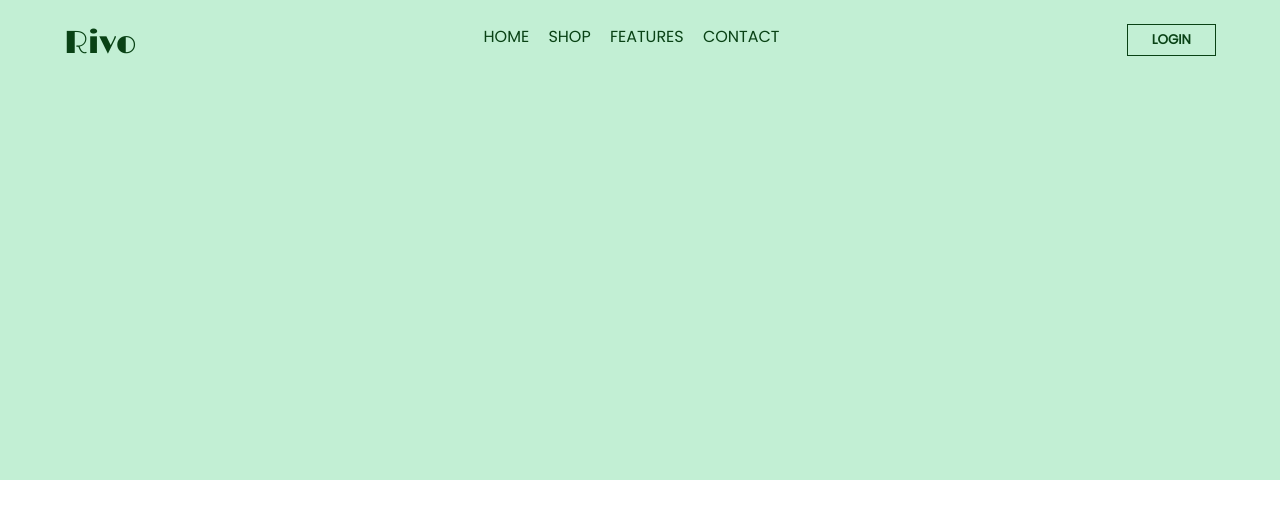
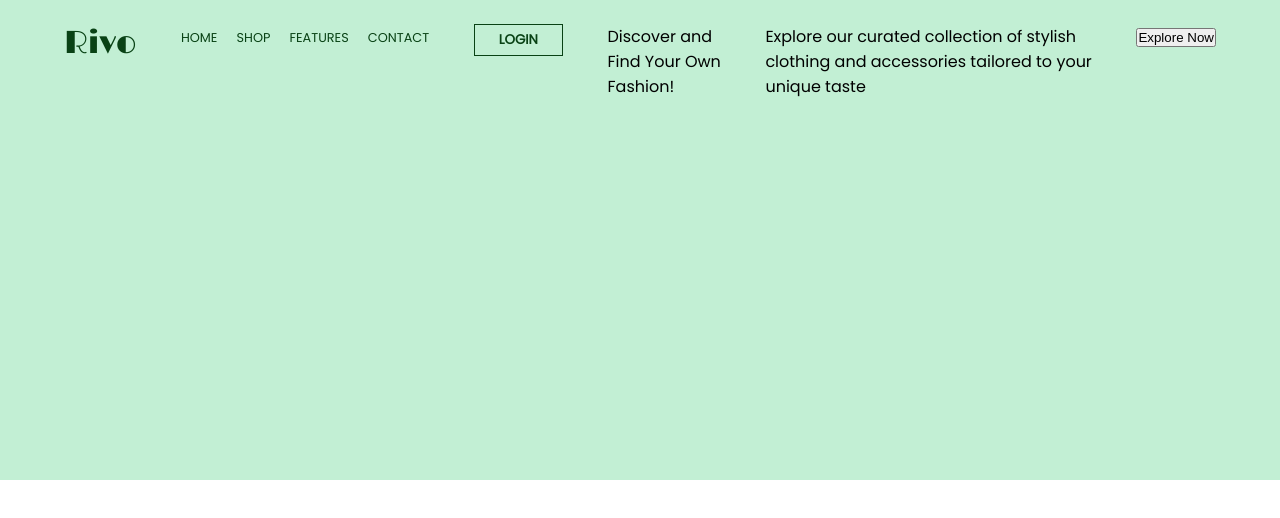
Before and after one commit to aaronBIOO/Website-Design, a plain HTML site: page newDesign/new.html in a window 1280 px wide. Drawn offline with nearby package versions, Linux system fonts and the light colour scheme; a web font is replaced by a local one.

Commit message:
hero: headline, description, and button structure

```diff
--- a/newDesign/new.css
+++ b/newDesign/new.css
@@ -30,7 +30,8 @@ body {
 }
 
 
-nav a {
+.navigation__bar a {
+    font-size: 0.8rem;
     text-decoration: none;
     color: #094215;
 }
@@ -41,10 +42,13 @@ nav a {
     font-weight: 500;
     font-family: Limelight;
     color: #094215;
+    align-items: center; /* Ensure logo text is centered vertically */
 }
 
 /* Hero; login button */
 .login__button {
+    display: flex;
+    align-items: center; /* Ensure button is centered vertically */
     border: 0.1rem solid #094215;
     padding: 0.3rem 1.5rem;
     background-color: #C2EFD4;
--- a/newDesign/new.html
+++ b/newDesign/new.html
@@ -19,7 +19,7 @@
             <p>Rivo</p>
         </div>
 
-            <!-- Navigation bar -->
+        <!-- Navigation bar -->
         <div class="navigation__bar">
             <nav>
                 <ul>
@@ -31,10 +31,36 @@
             </nav>
         </div>
 
-            <!-- Login button -->
+        <!-- Login button -->
         <div class="login__area">
             <button class="login__button">LOGIN</button>
         </div>
+
+        <!-- Hero headline -->
+         <div class="hero__headline">
+            <p>
+               Discover and <br>
+               Find Your Own <br>
+               Fashion!
+            </p>
+         </div>
+
+        <!-- Hero description -->
+         <div class="hero__description">
+            <p>
+                Explore our curated collection of stylish <br>
+                clothing and accessories tailored to your <br>
+                unique taste
+            </p>
+         </div>
+
+         <!-- Hero button; Explore now -->
+        <div class="hero__button__container">
+            <button class="hero__button">Explore Now</button>
+        </div>
+
+
+
     </header>
         <main>
 
```
